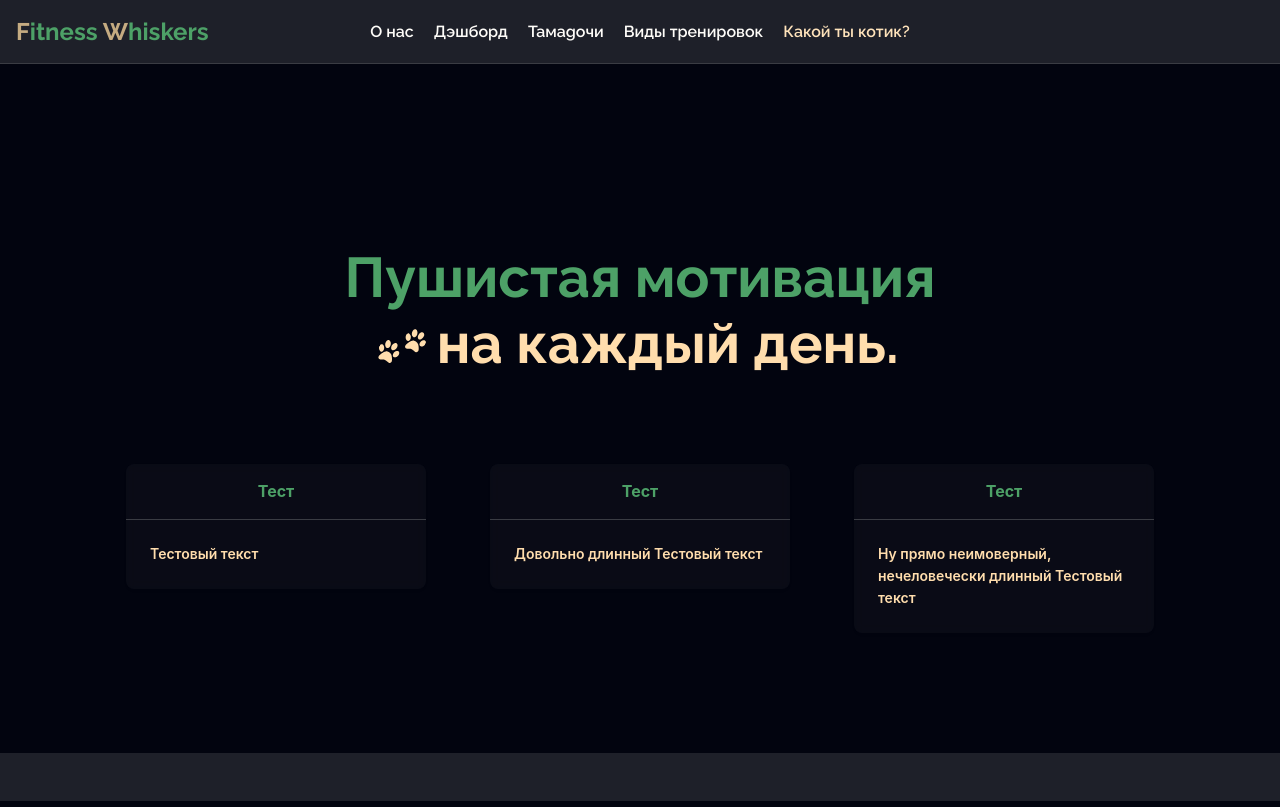
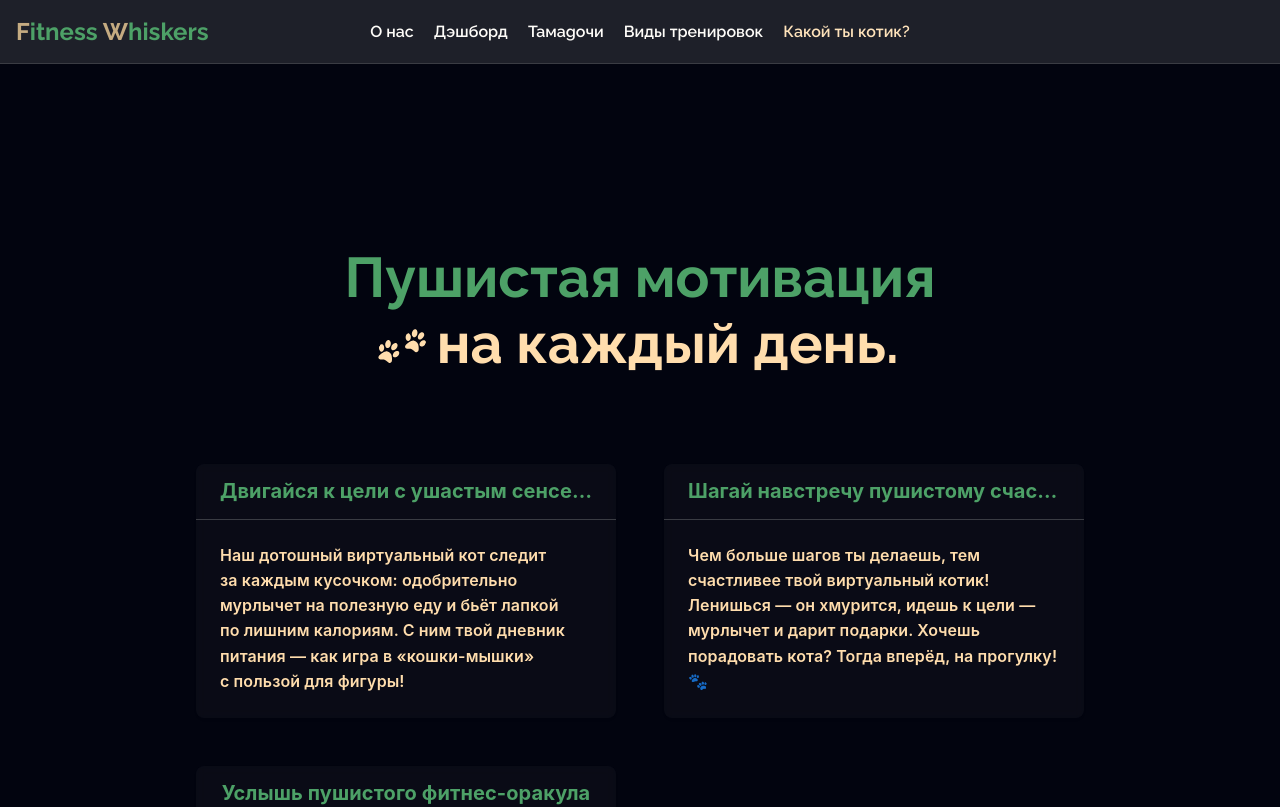
Before and after one commit to cloudninefalling/fitness-whiskers, a Next.js app: page / in a window 1280 px wide. Shown: the top 807 px of the page. Built offline with nearby package versions, Linux system fonts and the light colour scheme.

Commit message:
feat: add card content

```diff
--- a/src/components/common/cards/Cards.module.scss
+++ b/src/components/common/cards/Cards.module.scss
@@ -1,7 +1,7 @@
 .cards {
     display: grid;
-    grid-template-columns: repeat(auto-fit, 300px);
-    gap: 64px;
+    grid-template-columns: repeat(auto-fit, 420px);
+    gap: 48px;
     align-items: start;
 
     &._centered {
@@ -22,11 +22,16 @@
     color: $Bone5;
     backdrop-filter: blur(4px);
     font-weight: 600;
+    min-width: 100%;
+    min-height: 100%;
+    font-size: 16px;
+    letter-spacing: .1px;
 
     & :global(.ant-card-head) {
         border-color: $Base2;
         color: $Primary5;
         font-weight: 700;
+        font-size: 20px;
         text-align: center;
     }
 }
--- a/src/components/pages/index/hero/IndexHero.tsx
+++ b/src/components/pages/index/hero/IndexHero.tsx
@@ -8,19 +8,19 @@ const SLOGAN = `Пушистая мотивация <br> ${IMAGE} <span>на к
 
 const CARDS: ICard[] = [
     {
-        title: 'Тест',
-        id: 1,
-        content: 'Тестовый текст',
+        title: 'Двигайся к цели с ушастым сенсеем',
+        id: 2,
+        content: 'Наш дотошный виртуальный кот следит за\xA0каждым кусочком: одобрительно мурлычет на\xA0полезную еду и\xA0бьёт лапкой по\xA0лишним калориям. С\xA0ним твой дневник питания\xA0— как игра в\xA0«кошки-мышки» с\xA0пользой для фигуры!',
     },
     {
-        title: 'Тест',
-        id: 2,
-        content: 'Довольно длинный Тестовый текст',
+        title: 'Шагай навстречу пушистому счастью',
+        id: 1,
+        content: 'Чем больше шагов ты\xA0делаешь, тем счастливее твой виртуальный котик! Ленишься\xA0— он\xA0хмурится, идешь к\xA0цели\xA0— мурлычет и\xA0дарит подарки. Хочешь порадовать кота? Тогда вперёд, на\xA0прогулку! 🐾',
     },
     {
-        title: 'Тест',
+        title: 'Услышь пушистого фитнес-оракула',
         id: 3,
-        content: 'Ну прямо неимоверный, нечеловечески длинный Тестовый текст',
+        content: 'Пройди опрос и\xA0узнай своё тотемное фитнес-животное! Йога в\xA0стиле плюшевого котика? Или кроссфит, как гепард? Узнаешь за\xA02\xA0минуты! 😼',
     },
 ];
 
```
